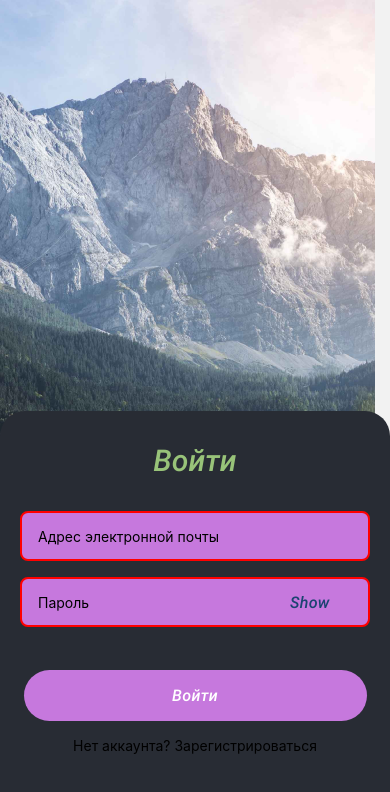
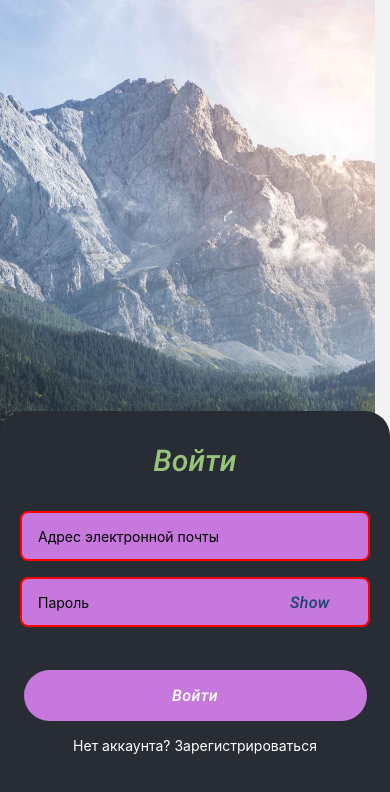
Before and after one commit to kovalenkoandri/react-native-goit-hw-04, a React Native app: screen /Login in a window 390 px wide. Shown: the top 792 px of the page. Built offline with nearby package versions, Linux system fonts and the light colour scheme.

Commit message:
Dimensions fix, route

```diff
--- a/Screens/LoginScreen.js
+++ b/Screens/LoginScreen.js
@@ -7,13 +7,14 @@ import {
   Platform,
   TouchableWithoutFeedback,
   Keyboard,
+  Button,
 } from 'react-native';
 import { useState } from 'react';
 import { styles } from '../styles';
 import { ValidateInput } from '../helpers/ValidateInput';
 import { CommonRegisterLogin } from '../helpers/CommonRegisterLogin';
 
-export const LoginScreen = () => {
+export const LoginScreen = ({navigation}) => {
   const {
     inputEmailHandler,
     inputPasswordHandler,
@@ -24,7 +25,6 @@ export const LoginScreen = () => {
     isShowKeyboard,
     width,
   } = ValidateInput();
-
   return (
     <TouchableWithoutFeedback onPress={keyboardHide}>
       <View style={styles.container}>
@@ -57,9 +57,10 @@ export const LoginScreen = () => {
                 <Text style={styles.textAuth}>Войти</Text>
               </TouchableOpacity>
             </CommonRegisterLogin>
-            <Text style={(styles.textShow, styles.textRoute)}>
-              Нет аккаунта? Зарегистрироваться
-            </Text>
+            <Text
+              onPress={() => navigation.navigate('Registration')}
+              style={(styles.textShow, styles.textRoute)}
+            >Нет аккаунта? Зарегистрироваться</Text>
           </View>
         </ImageBackground>
       </View>
--- a/Screens/RegistrationScreen.js
+++ b/Screens/RegistrationScreen.js
@@ -9,13 +9,14 @@ import {
   KeyboardAvoidingView,
   TouchableWithoutFeedback,
   Keyboard,
+  Button,
 } from 'react-native';
 import { useState } from 'react';
 import { styles } from '../styles';
 import { ValidateInput } from '../helpers/ValidateInput';
 import { CommonRegisterLogin } from '../helpers/CommonRegisterLogin';
 
-export const RegistrationScreen = () => {
+export const RegistrationScreen = ({navigation}) => {
   const {
     inputLoginHandler,
     inputEmailHandler,
@@ -64,6 +65,7 @@ export const RegistrationScreen = () => {
                 inputPasswordHandler,
                 setIsShowKeyboard,
                 keyboardHide,
+                width,
               }}
             >
               <TouchableOpacity
@@ -73,7 +75,10 @@ export const RegistrationScreen = () => {
               >
                 <Text style={styles.textAuth}>Зарегистрироваться</Text>
               </TouchableOpacity>
-              <Text style={(styles.textShow, styles.textRoute)}>
+              <Text
+                style={(styles.textShow, styles.textRoute)}
+                onPress={() => navigation.navigate('Login')}
+              >
                 Уже есть аккаунт? Войти
               </Text>
             </CommonRegisterLogin>
--- a/app.json
+++ b/app.json
@@ -6,6 +6,7 @@
     "orientation": "default",
     "icon": "./assets/icon.png",
     "userInterfaceStyle": "light",
+    "jsEngine": "hermes",
     "splash": {
       "image": "./assets/splash.png",
       "resizeMode": "contain",
--- a/helpers/ValidateInput.js
+++ b/helpers/ValidateInput.js
@@ -21,15 +21,15 @@ export const ValidateInput = () => {
     setPasswordValue('');
   };
   const [width, setWidth] = useState(Dimensions.get('window').width - 20 * 2);
-  useEffect(() => {
-    const onChange = () => {
-      setWidth(Dimensions.get('window').width - 20 * 2);
-    };
-    Dimensions.addEventListener('change', onChange);
-    return () => {
-      Dimensions.removeEventListener('change', onChange);
-    };
-  }, []);
+ useEffect(() => {
+   const subscription = Dimensions.addEventListener(
+     'change',
+     () => {
+        setWidth(Dimensions.get('window').width - 20 * 2);
+     },
+   );
+   return () => subscription?.remove();
+ });
   return {
     inputLoginHandler,
     inputEmailHandler,
--- a/styles.js
+++ b/styles.js
@@ -115,6 +115,7 @@ export const styles = StyleSheet.create({
     fontFamily: 'RobotoItalic',
   },
   textRoute: {
+    color: '#fff',
     marginBottom: 90,
   },
 });
```
